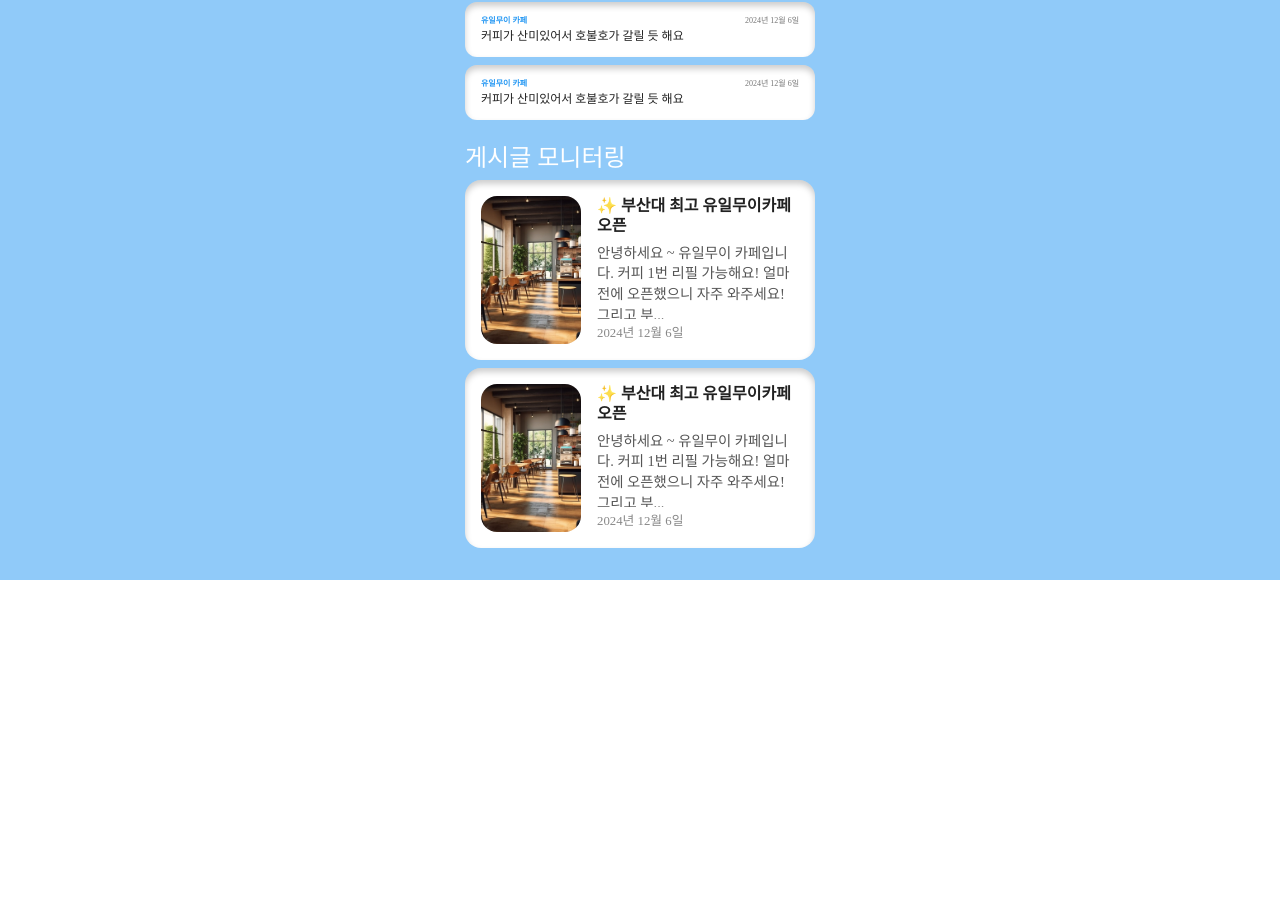
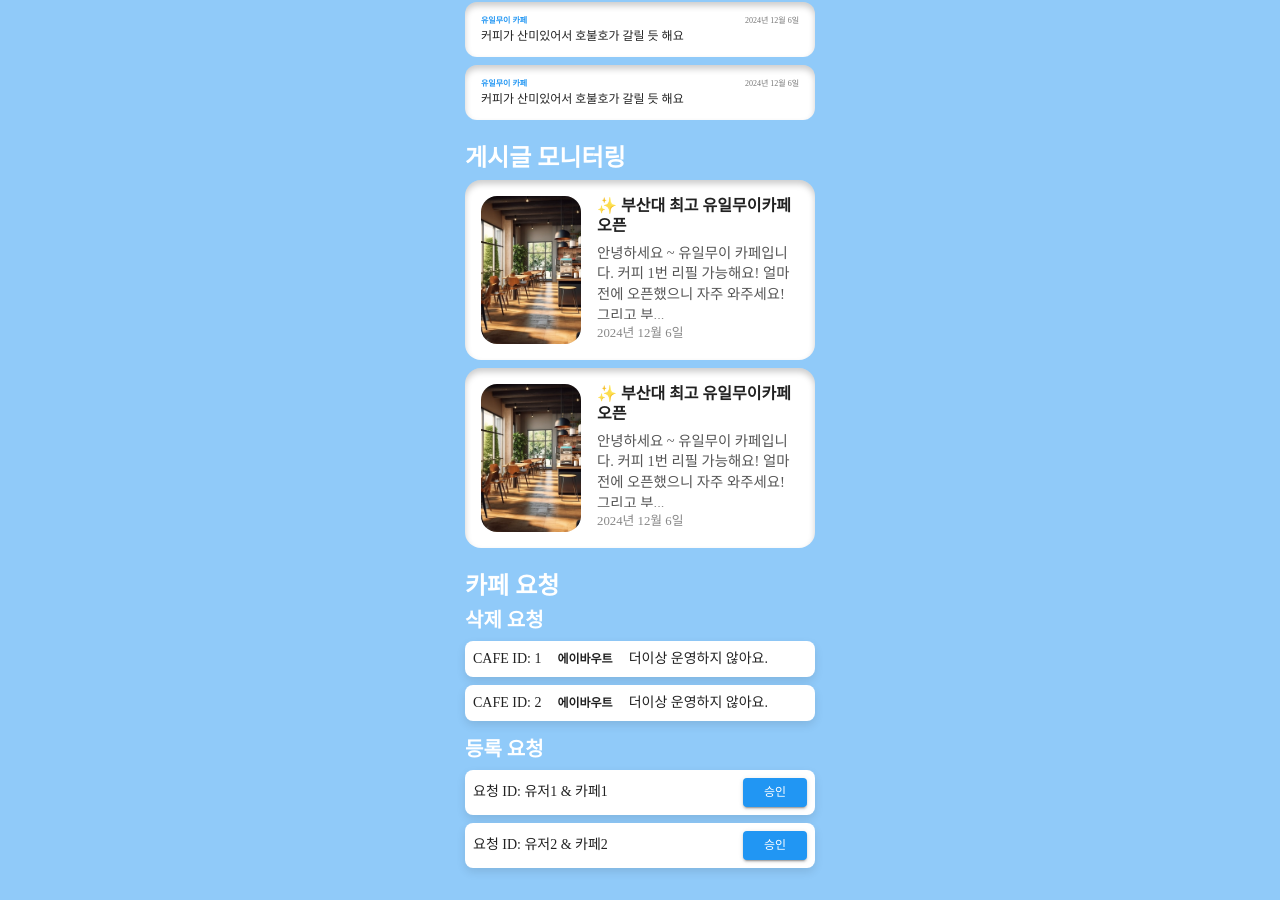
Before and after one commit to ZoJim/Boogakcong-FE, a Next.js app: page /commanger in a window 1280 px wide. Shown: the part 482-1382 px from the top of the page. Before the commit the page ends 1062 px from the top, so only its background shows below. Built offline with nearby package versions, Linux system fonts and the light colour scheme; a web font is replaced by a local one.

Commit message:
카페 삭제&등록 요청 추가

```diff
--- a/src/app/commanger/page.tsx
+++ b/src/app/commanger/page.tsx
@@ -8,8 +8,15 @@ import { blue, grey } from '@mui/material/colors';
 import UserInfo from '@/components/UserInfo';
 import ShortReview from '@/components/ShortReview';
 import PostingList from '@/components/PostingList';
+import DeleteInfo from '@/components/DeleteInfo'; // DeleteInfo 컴포넌트 import 추가
+import CafeRegister from '@/components/CafeRegister';
 
 const Page = () => {
+  const handleApprove = (requestId: string) => {
+    console.log(`${requestId} has been approved.`);
+    alert(`${requestId} 등록 요청이 승인되었습니다.`);
+      };
+
   return (
     <Box
       sx={{
@@ -35,7 +42,7 @@ const Page = () => {
 
       {/* 컨텐츠 섹션 */}
       <Box>
-        <Typography variant="h3" sx={{ fontSize: 24, mb: 1, color: 'white' }}>
+        <Typography variant="h3" sx={{ fontSize: 24, fontWeight:"bold", mb: 1, color: 'white' }}>
           회원 관리
         </Typography>
         <Box
@@ -126,9 +133,9 @@ const Page = () => {
           </Box>
         </Box>
 
+        {/* 간단 후기 모니터링 */}
         <Box>
-          {/* 간단 후기 모니터링 */}
-          <Typography variant="h3" sx={{ fontSize: 24, mb: 1, color: 'white' }}>
+          <Typography variant="h3" sx={{ fontSize: 24, fontWeight:"bold", mb: 1, color: 'white' }}>
             간단 후기 모니터링
           </Typography>
 
@@ -161,7 +168,7 @@ const Page = () => {
                 p: 0,
             }}
         >
-          <Typography variant="h3" sx={{ fontSize: 24, mt: 3, mb: 1, color: 'white' }}>
+          <Typography variant="h3" sx={{ fontSize: 24, fontWeight:"bold", mt: 3, mb: 1, color: 'white' }}>
             게시글 모니터링
           </Typography>
 
@@ -185,6 +192,63 @@ const Page = () => {
             </Box>
           ))}
         </Box>
+
+        {/* 카페 삭제 & 등록 요청 */}
+        <Box
+            sx={{
+                flex: 1,
+                borderRadius: 2,
+                p: 0,
+            }}
+        >
+          <Typography variant="h3" sx={{ fontSize: 24, fontWeight:"bold", mt: 3, mb: 1, color: 'white' }}>
+            카페 요청
+          </Typography>
+
+          {/* 카페 삭제 요청*/}
+          <Typography variant="h4" sx={{ fontSize: 20, fontWeight:"bold", mb: 1, color: 'white' }}>
+            삭제 요청
+          </Typography>
+
+          {[1, 2].map((id) => (
+            <Box
+              key={id}
+              sx={{
+                mb: 1,
+                p: 0,
+                borderRadius: 2
+              }}
+            >
+              {/* DeleteInfo 컴포넌트 사용 */}
+              <DeleteInfo cafeID={id} cafeName="에이바우트" reason="더이상 운영하지 않아요." />
+            </Box>
+          ))}
+
+          {/* 카페 등록 승인 */}
+          <Typography variant="h4" sx={{ fontSize: 20, fontWeight:"bold", mt: 2, mb: 1, color: 'white' }}>
+            등록 요청
+          </Typography>
+          {[1].map((id) => (
+            <Box
+              key={id}
+              sx={{
+                mb: 1,
+                p: 0,
+                borderRadius: 2
+              }}
+            >
+            {[{ id: '유저1 & 카페1' }, { id: '유저2 & 카페2' }].map((request) => (
+                <CafeRegister
+                key={request.id}
+                requestId={request.id}
+                onApprove={() => handleApprove(request.id)}
+                />
+            ))}
+            </Box>
+          ))}
+
+        </Box>
+
       </Box>
     </Box>
   );
```
Lines whose indentation alone changed are shown as unchanged.
